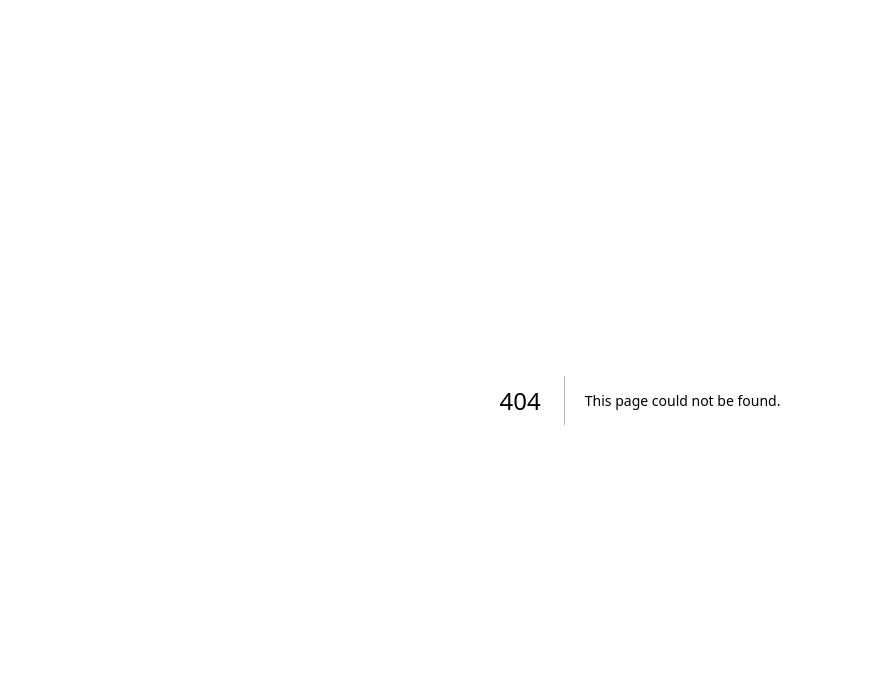
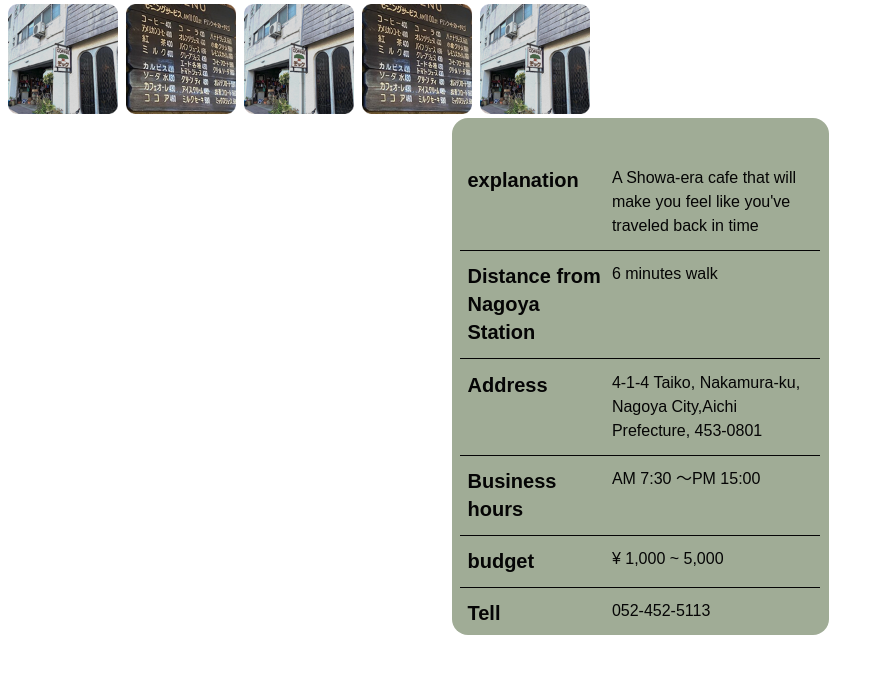
Before and after one commit to vantan-production/25AutumnTechJam, a Next.js app in the folder front/: page /shop-info in a window 1280 px wide. Before the commit this address had no page. Shown: the top 674 px of the page, without its empty margins (0-884 px from the left). Built offline with nearby package versions, Linux system fonts and the light colour scheme.

Commit message:
Feature/jin/shop details (#9)
* globals.cssとcomponentディレクトリの追加 (#6) (#7)

* 店舗情報の作成

---------

Co-authored-by: Shion1811 <100413333+Shion1811@users.noreply.github.com>

```diff
--- /dev/null
+++ b/front/src/app/shop-info/page.tsx
@@ -0,0 +1,66 @@
+import Image from 'next/image';
+
+export default function Page() {
+    return (
+        <div>
+            <div className="flex justify-center flex-col my-1">
+                <div className="flex gap-2 overflow-x-auto px-2">
+                <Image src="/img/img1.png" width={110} height={110} alt="image1" className=" w-[110px] h-[110px]"/>
+                <Image src="/img/image2.png" width={110} height={110} alt="image2" className=" w-[110px] h-[110px]"/>
+                <Image src="/img/img1.png" width={110} height={110} alt="image1" className=" w-[110px] h-[110px]"/>
+                <Image src="/img/image2.png" width={110} height={110} alt="image2" className=" w-[110px] h-[110px]"/>
+                <Image src="/img/img1.png" width={110} height={110} alt="image1" className=" w-[110px] h-[110px]"/>
+                </div>
+            </div>
+        <div className="flex justify-center items-center my-1">
+            <div className="bg-green h-fit w-[377px] rounded-2xl">
+                <div className="grid grid-cols-[4fr_6fr]  text-black pl-4 pb-3 pt-12">
+                    <p className="font-bold text-xl">explanation</p>
+                    <p>A Showa-era cafe that
+                        will make you feel like
+                        you've traveled back in
+                        time</p>
+                </div>
+
+                <div className="bg-black h-[0.3px] w-[360px] mx-auto"></div>
+
+                <div className="grid grid-cols-[4fr_6fr]  text-black pl-4 pt-3 pb-3">
+                    <p className="font-bold text-xl">Distance from<br></br>
+                    Nagoya Station</p>
+                    <p>6 minutes walk</p>
+                </div>
+
+                <div className="bg-black h-[0.3px] w-[360px] mx-auto"></div>
+
+                <div className="grid grid-cols-[4fr_6fr]   text-black pl-4 pt-3 pb-3">
+                    <p className="font-bold text-xl">Address</p>
+                    <p>4-1-4 Taiko, Nakamura-ku,<br></br>
+                    Nagoya City,Aichi<br></br>
+                    Prefecture, 453-0801</p>
+                </div>
+
+                <div className=" bg-black h-[0.3px] w-[360px] mx-auto"></div>
+
+                <div className="grid grid-cols-[4fr_6fr]   text-black pl-4 pt-3 pb-3">
+                    <p className="font-bold text-xl">Business hours</p>
+                    <p>AM 7:30 ～PM 15:00</p>
+                </div>
+
+                <div className="bg-black h-[0.3px] w-[360px] mx-auto"></div>
+
+                <div className="grid grid-cols-[4fr_6fr]  text-black pl-4 pt-3 pb-3">
+                    <p className="font-bold text-xl">budget</p>
+                    <p>¥ 1,000 ~ 5,000</p>
+                </div>
+
+                <div className="bg-black h-[0.3px] w-[360px] mx-auto"></div>
+
+                <div className="grid grid-cols-[4fr_6fr]   text-black pl-4 pt-3 pb-2">
+                    <p className="font-bold text-xl">Tell</p>
+                    <p>052-452-5113</p>
+                </div>
+            </div>
+        </div>
+        </div>
+    );
+}
```
Also changed, not shown: front/public/img/image2.png (added), front/public/img/img1.png (added).
